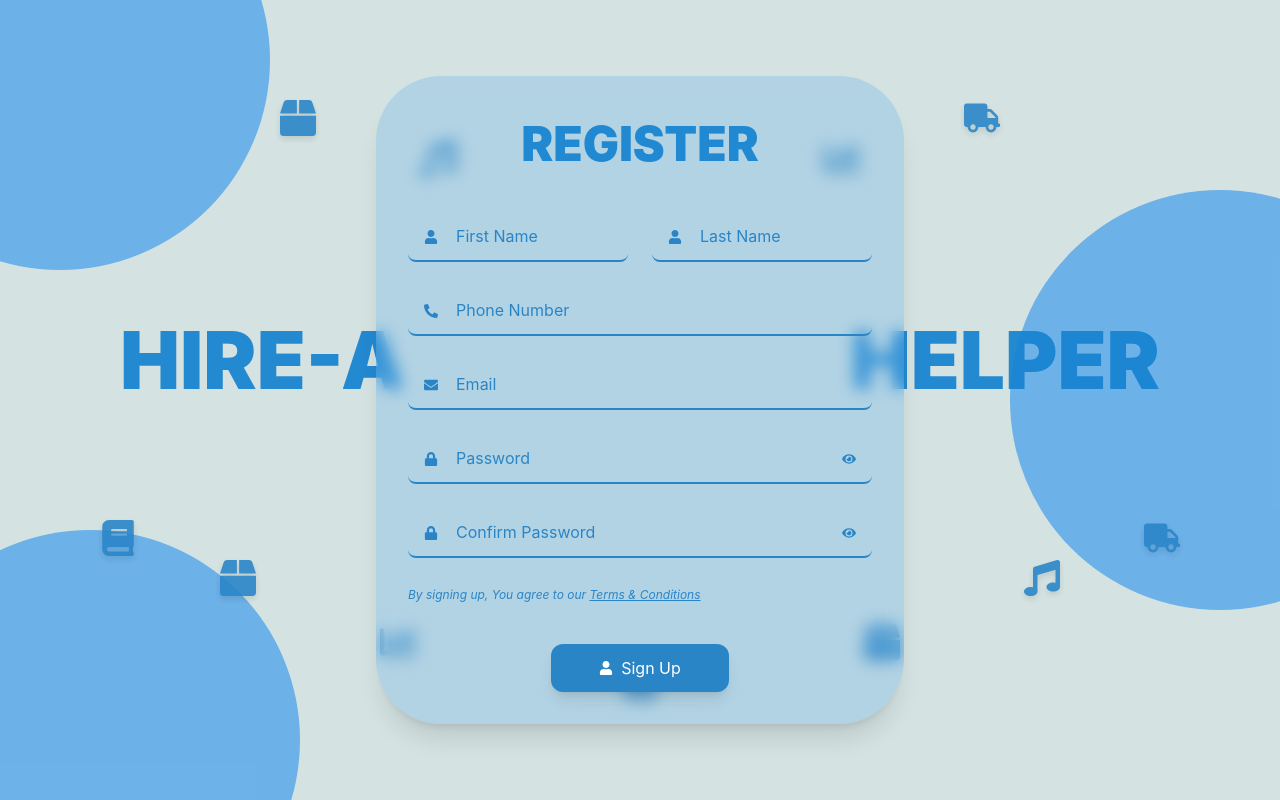
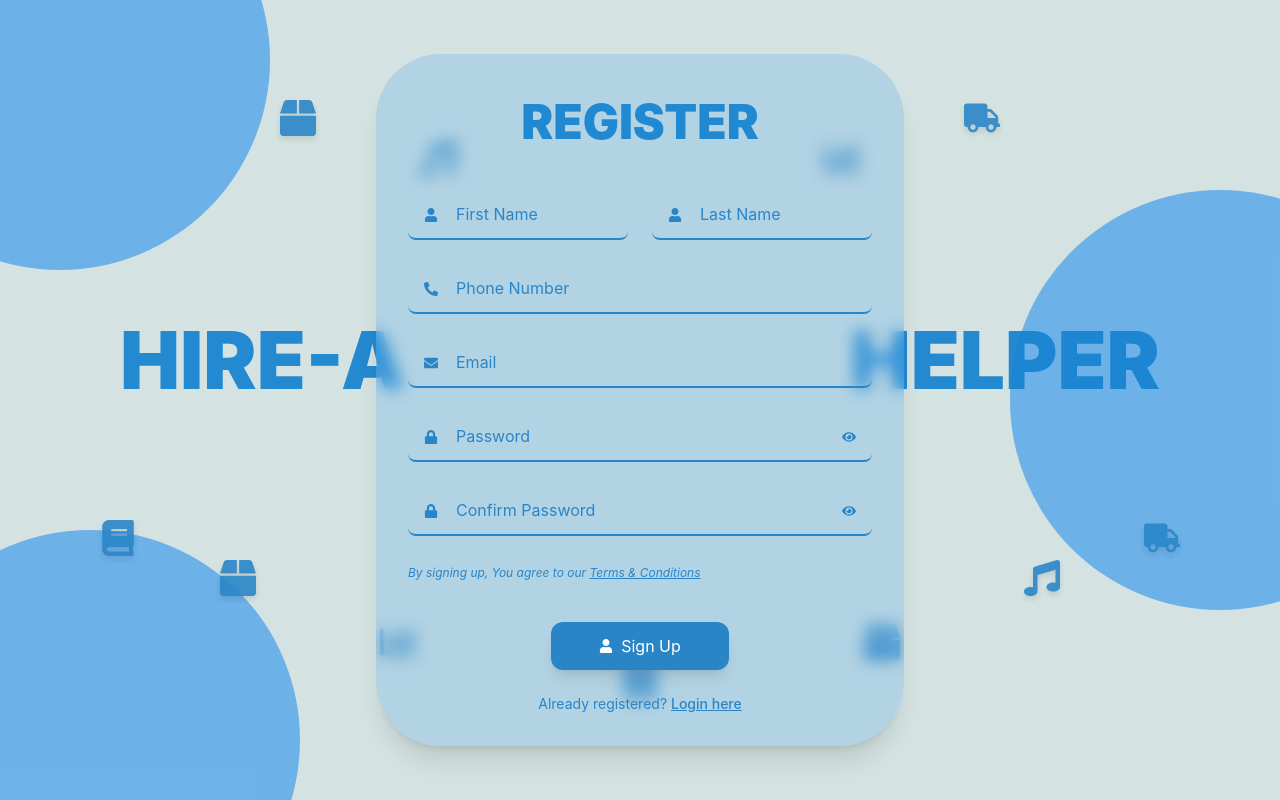
Before and after one commit to springboardmentor632/hirehelper_team_03, a React app in the folder frontend/: page /register in a window 1280 px wide. Built offline with nearby package versions, Linux system fonts and the light colour scheme; the HTML template or start-up script is replaced by a standard one.

Commit message:
added login <-> register functionality

```diff
--- a/frontend/src/pages/Login.jsx
+++ b/frontend/src/pages/Login.jsx
@@ -123,6 +123,19 @@ export default function Login() {
               {loading ? "Logging in..." : "Login"}
             </button>
           </div>
+
+          {/* REGISTER LINK */}
+          <div className="text-center mt-4">
+            <p className="text-sm text-[#2a85c7]">
+              New User?{" "}
+              <span
+                onClick={() => navigate("/register")}
+                className="underline cursor-pointer hover:text-[#1582d0] font-medium"
+              >
+                Register here
+              </span>
+            </p>
+          </div>
         </form>
       </div>
     </div>
--- a/frontend/src/pages/Register.jsx
+++ b/frontend/src/pages/Register.jsx
@@ -260,6 +260,17 @@ export default function App() {
                 <span className="text-sm sm:text-base">Sign Up</span>
               </button>
             </div>
+            <div className="text-center mt-4">
+            <p className="text-sm text-[#2a85c7]">
+              Already registered?{" "}
+              <span
+                onClick={() => navigate("/login")}
+                className="underline cursor-pointer hover:text-[#1582d0] font-medium"
+              >
+                Login here
+              </span>
+            </p>
+          </div>
           </form>
         </div>
       </div>
```
